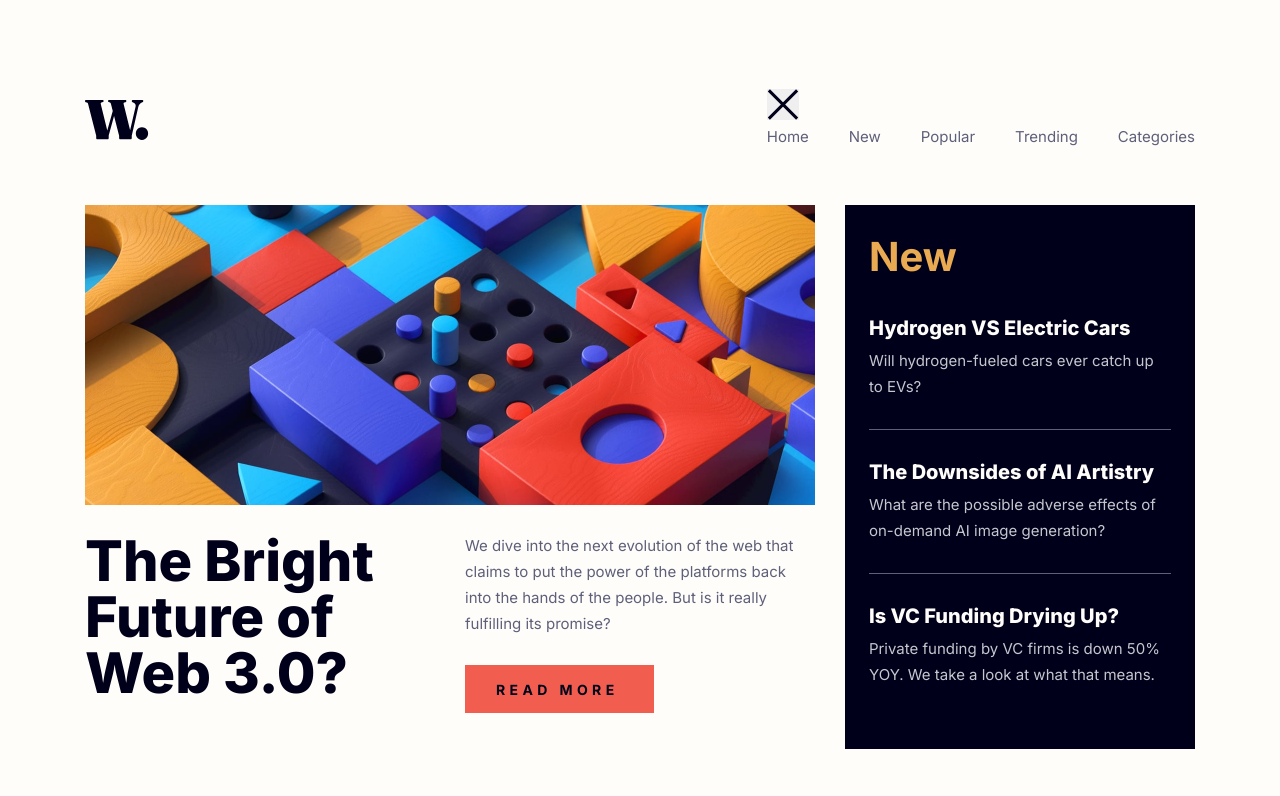
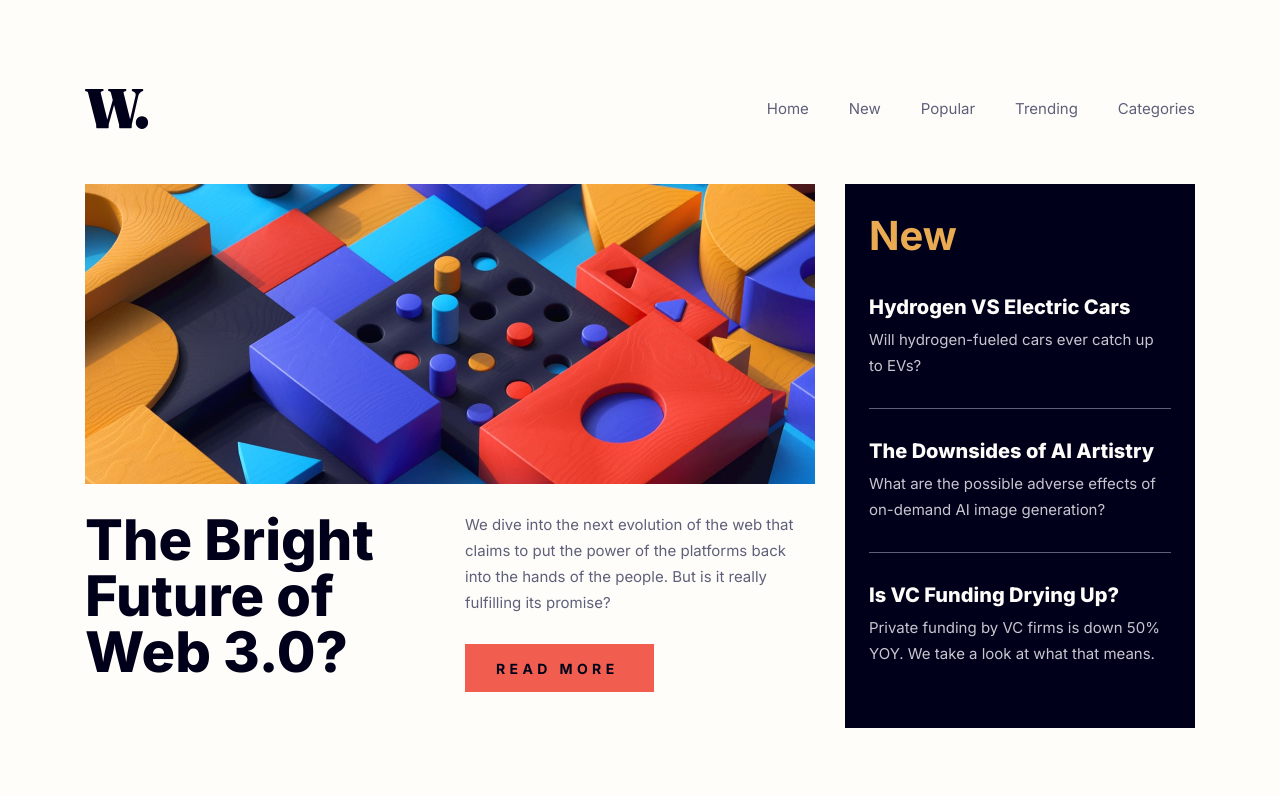
Before and after one commit to sashatka4uk/news-homepage, a plain HTML site: page index.html in a window 1280 px wide. Shown: the top 796 px of the page. Drawn offline with Linux system fonts and the light colour scheme; a script that the page names is missing.

Commit message:
add a class to button--close to hide on marge screens

```diff
--- a/index.html
+++ b/index.html
@@ -28,7 +28,7 @@
         </a>
 
         <nav class="header__nav nav">
-          <button class="header__btn--close">
+          <button class="header__btn--close desktop__hidden">
             <img
               src="images/icon-menu-close.svg"
               alt="mobile menu icon close"
```
